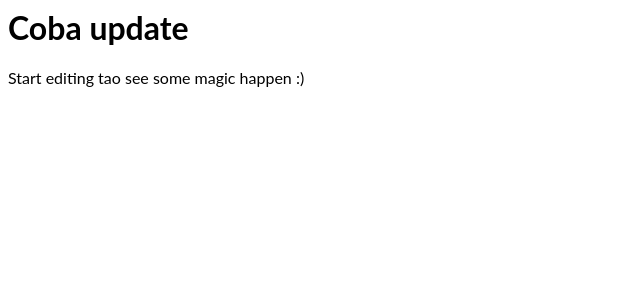
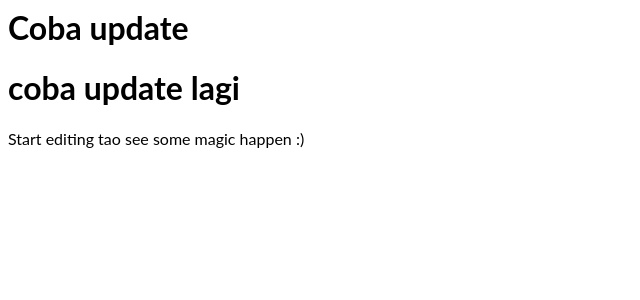
Before and after one commit to agilsaputra/react-5zgppg, a React (Create React App) app: page / in a window 1280 px wide. Shown: the top 300 px of the page, without its empty margins (0-640 px from the left). Built offline with nearby package versions, Linux system fonts and the light colour scheme.

Commit message:
1 file modified

```diff
--- a/src/App.js
+++ b/src/App.js
@@ -6,6 +6,7 @@ export default function App() {
   return (
     <div>
       <h1>Coba update</h1>
+      <h1>coba update lagi</h1>
       <p>Start editing tao see some magic happen :)</p>
     </div>
   );
```
